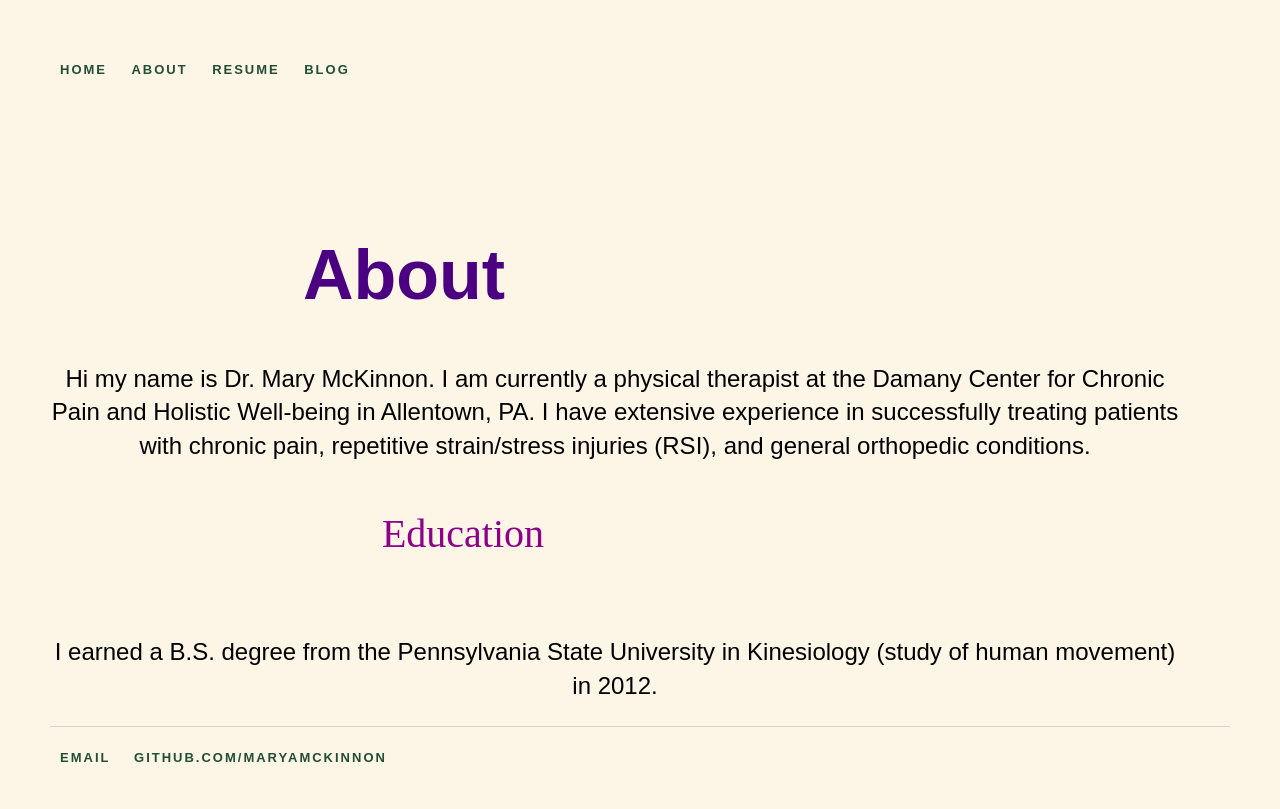
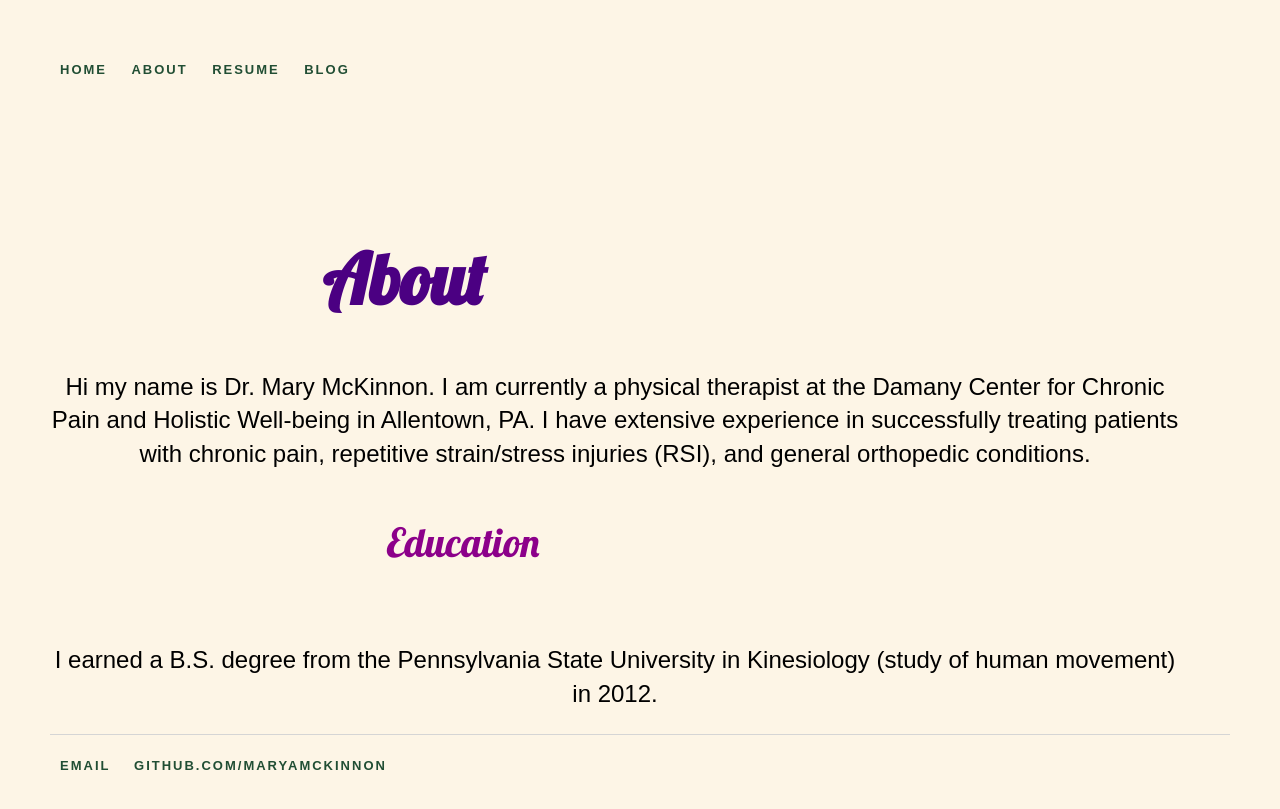
Before and after one commit to maryamckinnon/maryamckinnon.github.io, a Jekyll site: the page built from About/index.html, in a window 1280 px wide. Shown: the top 809 px of the page. Built offline with Jekyll 4.4.1, drawn with Linux system fonts in a browser that asks for light colours.

Commit message:
Update index.html

```diff
--- a/About/index.html
+++ b/About/index.html
@@ -7,6 +7,7 @@ title: About Mary
 
 	<head>
 	<link rel="stylesheet" type="text/css" href="/css/about.css">
+	<link href="https://fonts.googleapis.com/css?family=Lobster" type="text/css" rel="stylesheet">
 	</head>
 
 		<div class="About">
```
